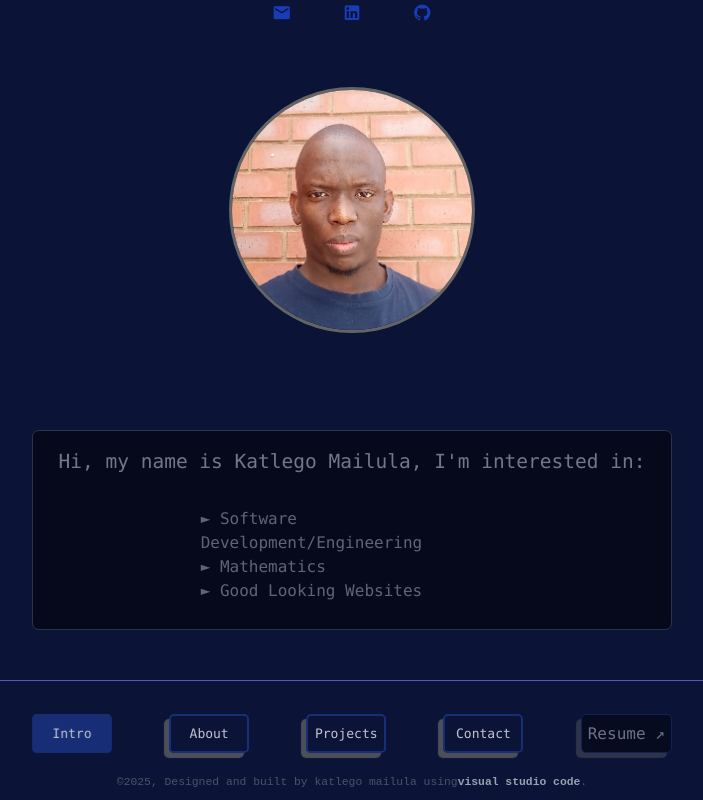
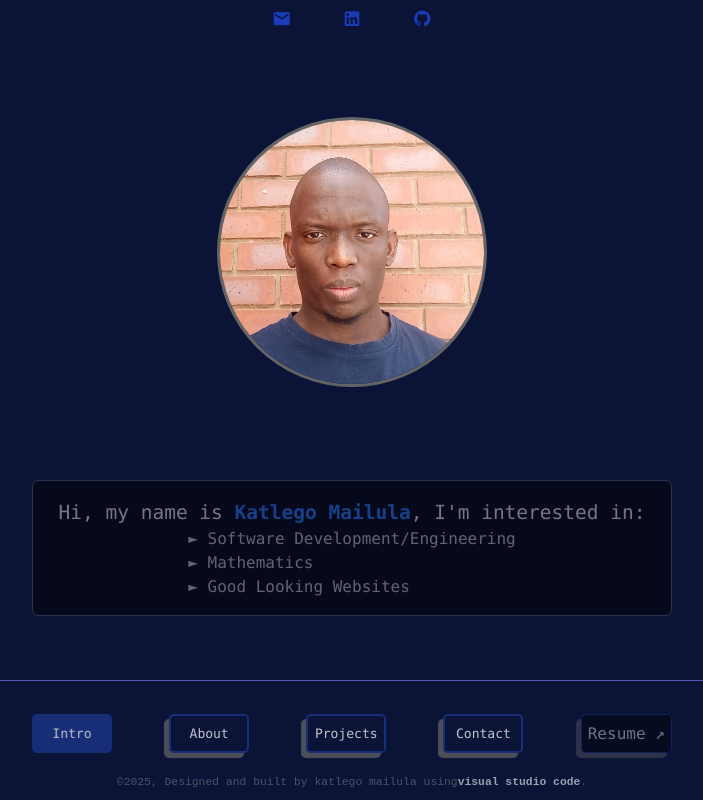
Before and after one commit to Katlego-ki/my-portfolio, a React (Vite) app: page /intro in a window 1280 px wide. Shown: the whole page, without its empty margins (288-991 px from the left). Built offline with nearby package versions, Linux system fonts and the light colour scheme.

Commit message:
add style to name

```diff
--- a/src/Pages/About.tsx
+++ b/src/Pages/About.tsx
@@ -19,7 +19,7 @@ const About = () => {
           <img src="https://img.icons8.com/color/48/000000/java-coffee-cup-logo.png" alt="java" className="w-full mx-auto"/>
           <p className="text-white">Java</p>
         </div>
-        <div className="text-center bg-green-900 w-1/15">
+        <div className="text-center w-1/15">
           <img src="https://img.icons8.com/color/48/000000/javascript.png" alt="javascript" className="w-full mx-auto"/>
           <p className="text-white text-[1.0rem]">JS</p>
         </div>
--- a/src/Pages/Intro.tsx
+++ b/src/Pages/Intro.tsx
@@ -3,12 +3,12 @@ const Intro = () => {
   return (
     <div className='grid h-[80vh]'>
 
-      <div className="overflow-hidden h-[30vh] aspect-square shadow-lg shadow m-auto rounded-full">
+      <div className="overflow-hidden h-[33vh] mt-[10vh] aspect-square shadow-lg shadow m-auto rounded-full">
             <img src={mypic} alt="my-picture" className="w-auto h-full object-cover" />
       </div>
-      <div className="grid rounded-lg m-auto w-1/2 h-[25vh] p-5 border-solid border-1 opacity-50 bg-black border-gray-600 mx-auto">
-          <h1 className="font-mono opacity-85 text-center text-[1.5rem] h-fit">Hi, my name is <code className=''>Katlego Mailula</code>, I'm interested in:</h1>
-          <ul className="mylist w-1/2 m-auto opacity-70 font-mono text-white">
+      <div className="grid rounded-lg m-auto w-1/2 h-[fit] mb-[8vh] p-5 border-solid border-1 opacity-50 bg-black border-gray-600 mx-auto">
+          <h1 className="font-mono opacity-85 text-center text-[1.5rem] h-fit">Hi, my name is <span className='font-bold text-blue-500'>Katlego Mailula</span>, I'm interested in:</h1>
+          <ul className="mylist w-fit m-auto opacity-70 font-mono text-white">
             <li>&#9658; Software Development/Engineering</li>
             <li>&#9658; Mathematics</li>
             <li>&#9658; Good Looking Websites</li>
--- a/src/Pages/Layout.tsx
+++ b/src/Pages/Layout.tsx
@@ -29,7 +29,7 @@ const Layout = () => {
   return (
       <div className="grid h-screen w-screen mx-auto">
         {/* mt-5 ?? */}
-        <div className="icons h-[5vh] text-blue-800 flex justify-between w-1/8 mx-auto">
+        <div className="items-center icons h-[5vh] text-blue-800 flex justify-between w-1/8 mx-auto">
           <a href="mailto:katlegobairvin@gmail.com" target="_blank" rel="noopener noreferrer" title="Email">
             <i className="text-2xl mx-auto mdi mdi-email"></i>
           </a>
```
